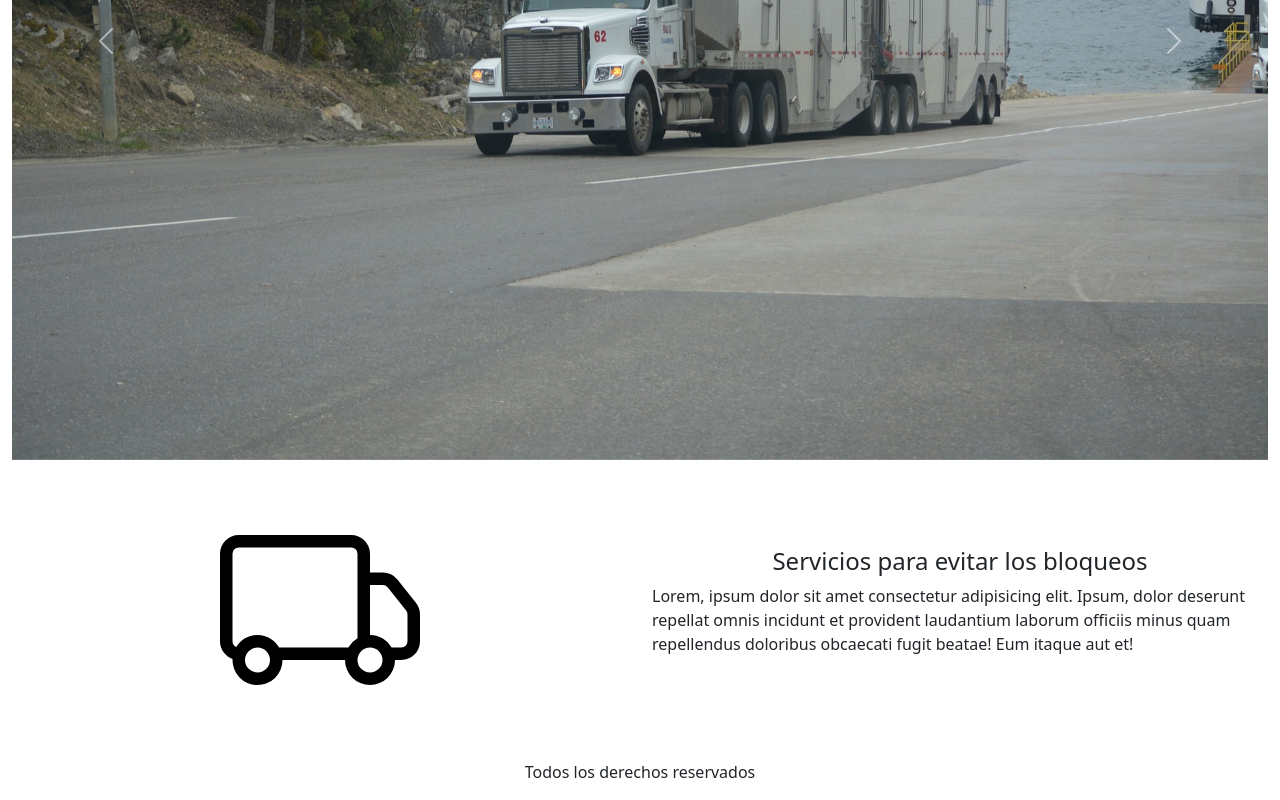
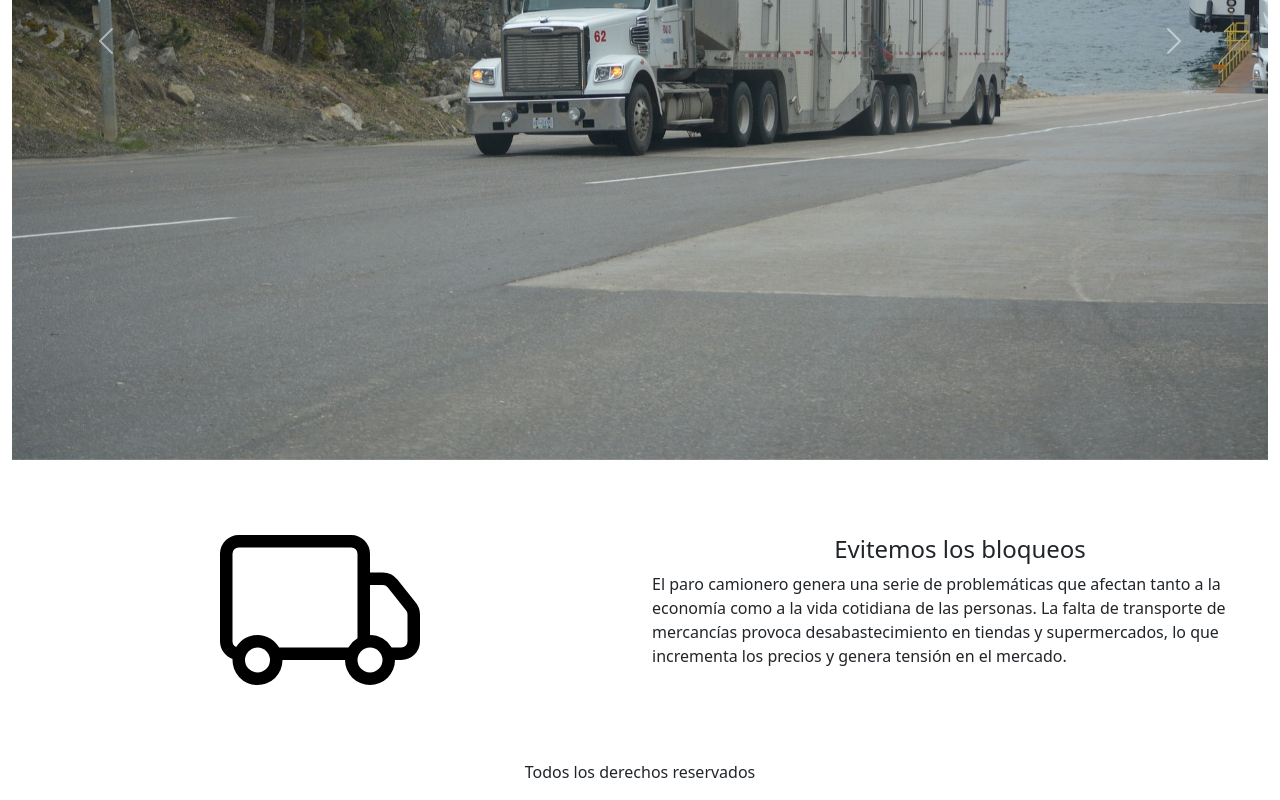
Before and after one commit to Yeniferarias2024/parocamionero3, a plain HTML site: page index.html in a window 1280 px wide. Shown: the part 587-1387 px from the top of the page. Drawn offline with nearby package versions, Linux system fonts and the light colour scheme.

Commit message:
Hago la actualizacion de algunos textos

```diff
--- a/index.html
+++ b/index.html
@@ -85,10 +85,9 @@
   <img src="Imagenes/truck.svg" alt="" height="200px">
 </div>
 <div class="col-6 texto" >
-  <h4 class="text-center"> Servicios para evitar los bloqueos</h4>
+  <h4 class="text-center"> Evitemos los bloqueos</h4>
   <p>
-    Lorem, ipsum dolor sit amet consectetur adipisicing elit. Ipsum, dolor deserunt repellat omnis incidunt et provident laudantium laborum officiis minus quam repellendus doloribus obcaecati fugit beatae! Eum itaque aut et!
-  </p>
+    El paro camionero genera una serie de problemáticas que afectan tanto a la economía como a la vida cotidiana de las personas. La falta de transporte de mercancías provoca desabastecimiento en tiendas y supermercados, lo que incrementa los precios y genera tensión en el mercado.   </p>
 </div>
 </div>
     </div>
```
